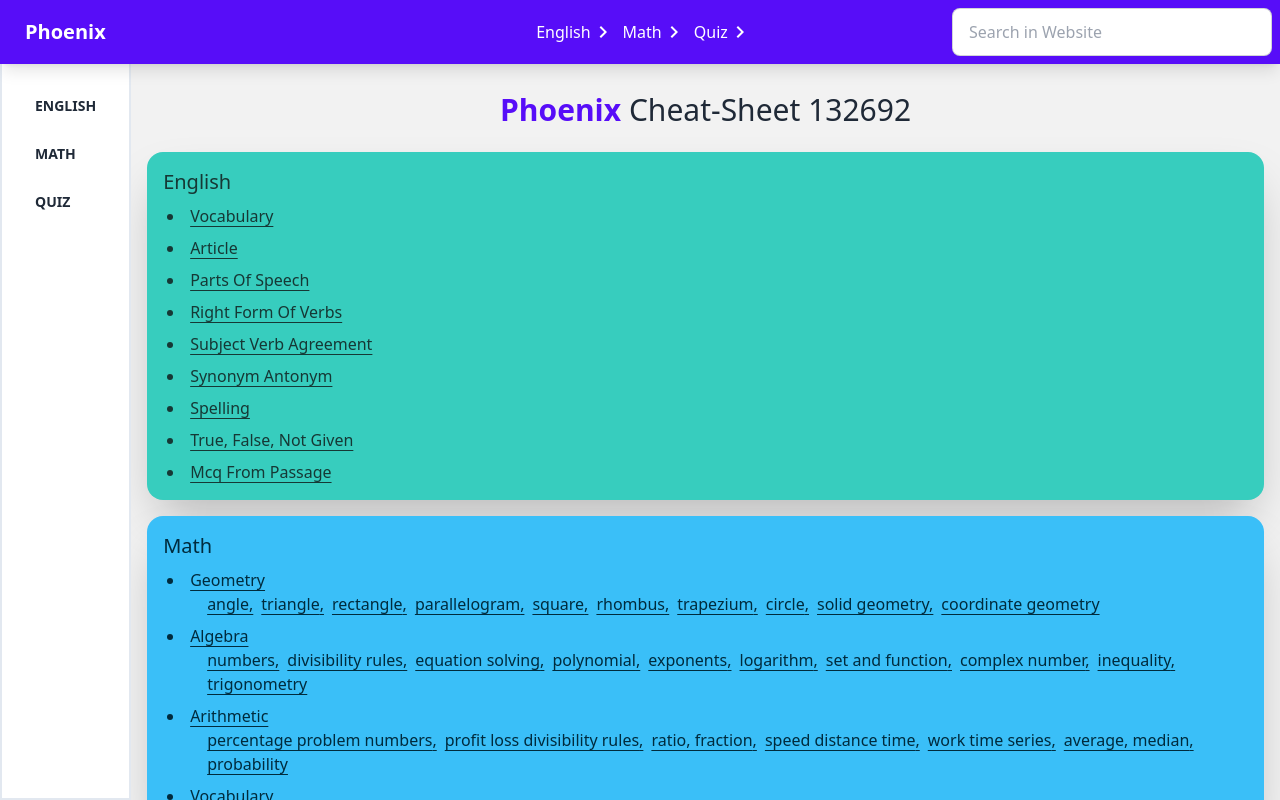
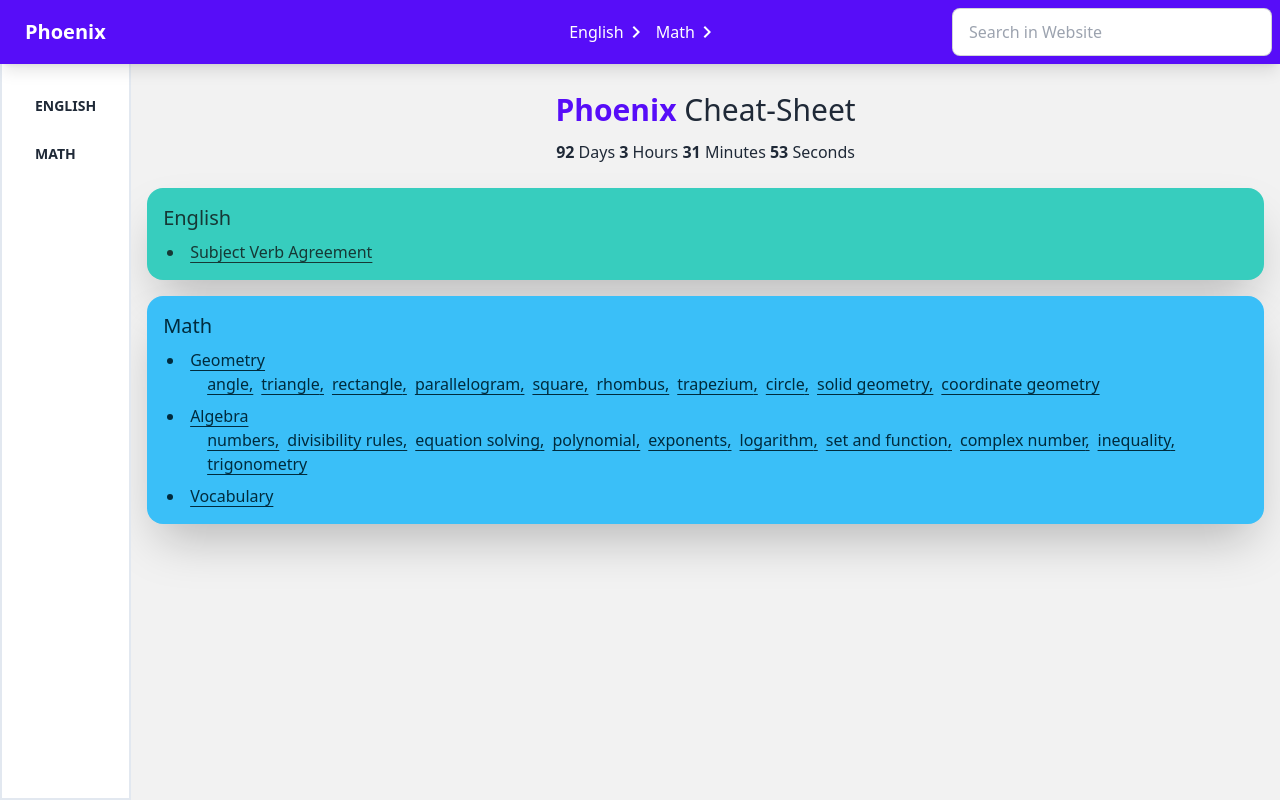
Before and after one commit to Rafi-Riday/phoenix-cheatsheet, a SvelteKit app: page / in a window 1280 px wide. Built offline with nearby package versions, Linux system fonts and the light colour scheme.

Commit message:
fixed re-rendering issue after changing rout (destructured values can't update UI)

```diff
--- a/src/lib/FormulaDoc/RecursiveComponent.svelte
+++ b/src/lib/FormulaDoc/RecursiveComponent.svelte
@@ -17,19 +17,16 @@
                 {upperCaseWord(title)}
             </h2>
         {/if}
-        {#each dataSet as formula}
+        {#each dataSet as formula, idxFormula (idxFormula)}
             {#if typeof formula === "string" && formula.includes("\\text{")}
                 <!-- `\\text{$a$}`.replace(/\\text{/g, '').slice(0, -1).split('$').map((a,idx)=>idx%2) -->
                 <div>
                     {#each formula
                         .replace(/\\text{/g, "")
                         .slice(0, -1)
-                        .split("$") as part, idx (idx)}
-                        {#if idx % 2 === 0}
-                            {@html `<span>${part.replace(
-                                /^\s|\s$/g,
-                                "&nbsp;"
-                            )}</span>`}
+                        .split("$") as part, idxPart (idxPart)}
+                        {#if idxPart % 2 === 0}
+                            {@html `${part}`}
                         {:else}
                             <Katex expression={part} />
                         {/if}
@@ -37,16 +34,16 @@
                 </div>
             {:else if Array.isArray(formula)}
                 <div>
-                    {#each formula as part (part)}
+                    {#each formula as part, idxPart (idxPart)}
                         {#if !Array.isArray(part)}
-                            {part}
+                            {@html `${part}`}
                         {:else}
                             <Katex expression={part[0]} />
                         {/if}
                     {/each}
                 </div>
             {:else if typeof formula === "string" && !formula.includes("\\text{")}
-                <div>{formula}</div>
+                {@html `<div>${formula}</div>`}
             {:else if typeof formula === "object" && !Array.isArray(formula)}
                 <svelte:self dataSet={[formula]} titleSize={titleSize + 1} />
             {/if}
--- a/src/lib/indexDB.js
+++ b/src/lib/indexDB.js
@@ -2,15 +2,15 @@ export const indexDB = [
     {
         "section": "english",
         "topicList": [
-            "vocabulary",
-            "article",
-            "parts-of-speech",
-            "right-form-of-verbs",
+            //  "vocabulary",
+            //  "article",
+            //  "parts-of-speech",
+            //  "right-form-of-verbs",
             "subject-verb-agreement",
-            "synonym-antonym",
-            "spelling",
-            "true,-false,-not-given",
-            "mcq-from-passage",
+            //  "synonym-antonym",
+            //  "spelling",
+            //  "true,-false,-not-given",
+            //  "mcq-from-passage",
         ]
     },
     {
@@ -18,7 +18,7 @@ export const indexDB = [
         "topicList": [
             "geometry",
             "algebra",
-            "arithmetic",
+            // "arithmetic",
             "vocabulary",
         ],
         "topicDetails": {
@@ -46,26 +46,26 @@ export const indexDB = [
                 "inequality",
                 "trigonometry",
             ],
-            "arithmetic": [
-                "percentage-problem-numbers",
-                "profit-loss-divisibility-rules",
-                "ratio,-fraction",
-                "speed-distance-time",
-                "work-time-series",
-                "average,-median",
-                "probability",
-            ],
+            // "arithmetic": [
+            //     "percentage-problem-numbers",
+            //     "profit-loss-divisibility-rules",
+            //     "ratio,-fraction",
+            //     "speed-distance-time",
+            //     "work-time-series",
+            //     "average,-median",
+            //     "probability",
+            // ],
         }
     },
-    {
-        "section": "quiz",
-        "topicList": [
-            "11-feb-2023",
-            "15-mar-2023",
-            "21-apr-2023",
-            "28-may-2023"
-        ]
-    }
+    // {
+    //     "section": "quiz",
+    //     "topicList": [
+    //         "11-feb-2023",
+    //         "15-mar-2023",
+    //         "21-apr-2023",
+    //         "28-may-2023"
+    //     ]
+    // }
 ]
 
 export const data404 = {
--- a/src/routes/+page.svelte
+++ b/src/routes/+page.svelte
@@ -2,8 +2,28 @@
     import { page } from "$app/stores";
     import InfoOverview from "$lib/InfoOverview.svelte";
     import { SideBarInfo } from "$lib/stores";
-    const { topicList } = $page.data.mainData.sideBarInfo;
-    SideBarInfo.set({ titles: topicList.map((i) => i.section), prefix: "" });
+
+    SideBarInfo.set({
+        titles: $page.data.mainData.sideBarInfo.topicList.map((i) => i.section),
+        prefix: "",
+    });
+
+    // duration left from exam time
+    let duration = {};
+    const durationFunc = () => {
+        const now = new Date();
+        const target = new Date("2023-05-27T10:00:00");
+        const diffS = Math.floor((target - now) / 1000);
+        const diffDays = Math.floor(diffS / (24 * 60 * 60));
+        const diffHours = Math.floor((diffS % (24 * 60 * 60)) / (60 * 60));
+        const diffMinutes = Math.floor((diffS % (60 * 60)) / 60);
+        const diffSeconds = diffS % 60;
+        duration = { diffDays, diffHours, diffMinutes, diffSeconds };
+    };
+    durationFunc();
+    setInterval(() => {
+        durationFunc();
+    }, 1000);
 </script>
 
 <svelte:head>
@@ -20,20 +40,17 @@
 </svelte:head>
 
 <main>
-    <center class="text-3xl mt-3 mb-6">
+    <center class="text-3xl my-3">
         <span class="font-bold text-primary">Phoenix</span> Cheat-Sheet
-        <!-- TODO: -->
-        {parseInt(
-            (
-                (new Date("may 27 2023 10:00").getTime() -
-                    new Date().getTime()) /
-                1000 /
-                60
-            ).toFixed(0)
-        )}
+    </center>
+    <center class="mb-6">
+        <span class="font-semibold">{duration.diffDays}</span> Days
+        <span class="font-semibold">{duration.diffHours}</span> Hours
+        <span class="font-semibold">{duration.diffMinutes}</span> Minutes
+        <span class="font-semibold">{duration.diffSeconds}</span> Seconds
     </center>
     <section class="flex flex-col w-full gap-2 lg:gap-4">
-        {#each topicList as topic, idx (idx)}
+        {#each $page.data.mainData.sideBarInfo.topicList as topic, idx (idx)}
             <InfoOverview {topic} {idx} />
         {/each}
     </section>
--- a/src/routes/[subject]/+layout.svelte
+++ b/src/routes/[subject]/+layout.svelte
@@ -1,7 +1,6 @@
 <script>
     import { page } from "$app/stores";
     import { SideBarInfo } from "$lib/stores";
-    // const { section, topicList } = $page.data.mainData.sideBarInfo; // not re-rendering issue
     $: SideBarInfo.set({
         titles: $page.data.mainData.sideBarInfo.topicList,
         prefix: `/${$page.data.mainData.sideBarInfo.section}`,
--- a/src/routes/[subject]/[topic]/+page.svelte
+++ b/src/routes/[subject]/[topic]/+page.svelte
@@ -7,17 +7,15 @@
             import("$lib/SharedTwoDataObj/SharedTwoDataObj.svelte"),
         PageNotFound: () => import("$lib/PageNotFound.svelte"),
     };
-    const { title, description, keywords, author, prototype } =
-        $page.data.mainData;
 </script>
 
 <svelte:head>
-    <title>{title}</title>
-    <meta name="description" content={description} />
-    <meta name="keywords" content={keywords} />
-    <meta name="author" content={author} />
+    <title>{$page.data.mainData.title}</title>
+    <meta name="description" content={$page.data.mainData.description} />
+    <meta name="keywords" content={$page.data.mainData.keywords} />
+    <meta name="author" content={$page.data.mainData.author} />
 </svelte:head>
 
-{#await imports[prototype]() then response}
+{#await imports[$page.data.mainData.prototype]() then response}
     <svelte:component this={response.default} mainData={$page.data.mainData} />
 {/await}
--- /dev/null
+++ b/src/routes/other/+page.svelte
@@ -0,0 +1,30 @@
+<script>
+    // duration left from exam time
+    let duration = {};
+    const durationFunc = () => {
+        const now = new Date();
+        const target = new Date("2023-05-12T10:00:00");
+        const diffS = Math.floor((target - now) / 1000);
+        const diffDays = Math.floor(diffS / (24 * 60 * 60));
+        const diffHours = Math.floor((diffS % (24 * 60 * 60)) / (60 * 60));
+        const diffMinutes = Math.floor((diffS % (60 * 60)) / 60);
+        const diffSeconds = diffS % 60;
+        duration = { diffDays, diffHours, diffMinutes, diffSeconds };
+    };
+    durationFunc();
+    setInterval(() => {
+        durationFunc();
+    }, 1000);
+</script>
+
+<main>
+    <center class="text-3xl my-3">
+        <span class="font-bold text-primary">DU</span> Admission
+    </center>
+    <center class="mb-6">
+        <span class="font-semibold">{duration.diffDays}</span> Days
+        <span class="font-semibold">{duration.diffHours}</span> Hours
+        <span class="font-semibold">{duration.diffMinutes}</span> Minutes
+        <span class="font-semibold">{duration.diffSeconds}</span> Seconds
+    </center>
+</main>
--- a/static/db/math/geometry.json
+++ b/static/db/math/geometry.json
@@ -24,7 +24,7 @@
                 {
                     "img": "",
                     "dataSet": [
-                        "\\text{Area of Equilateral Triangle with a Circle inscribed inside whose radius is$r$ =$3\\sqrt{3}r^2$}"
+                        "\\text{Area of Equilateral Triangle with a Circle inscribed inside whose radius is$r$ is$3\\sqrt{3}r^2$}"
                     ]
                 }
             ]
```
Also changed, not shown: static/db/english/subject-verb-agreement.json (added, +23 -0 lines).
